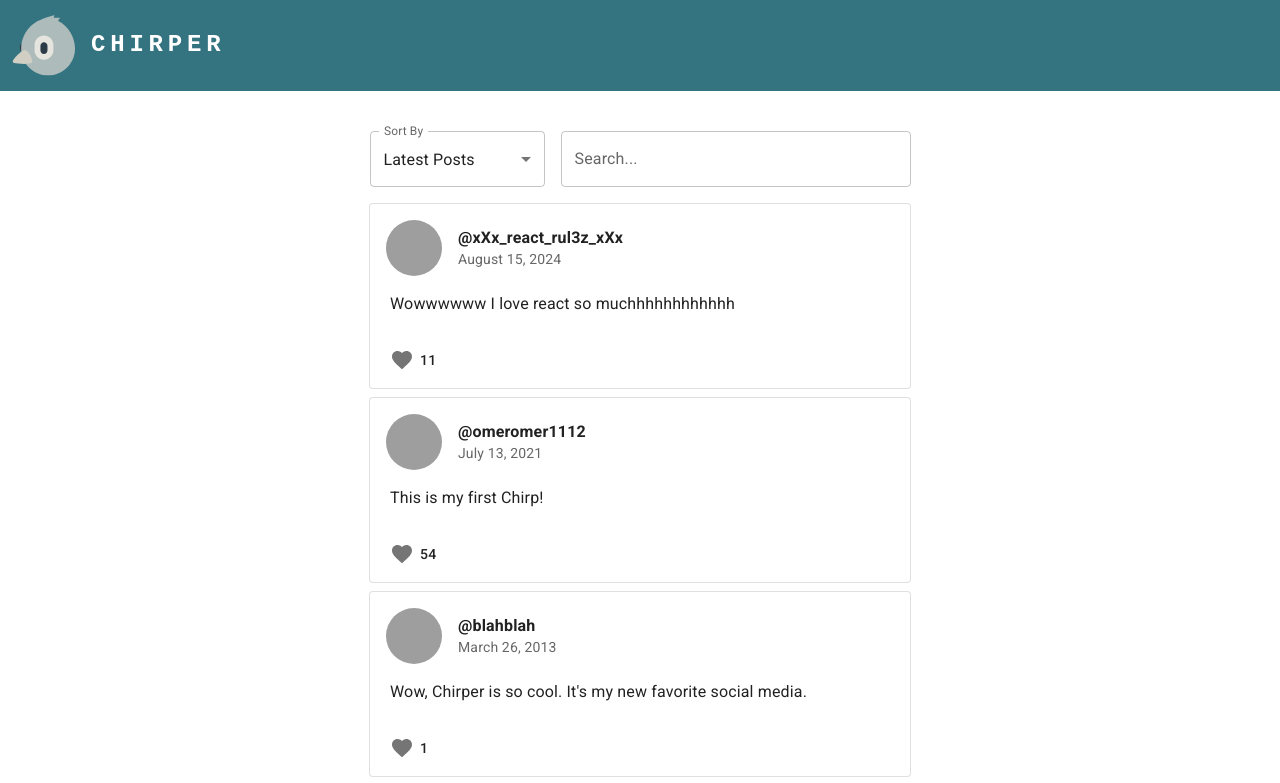
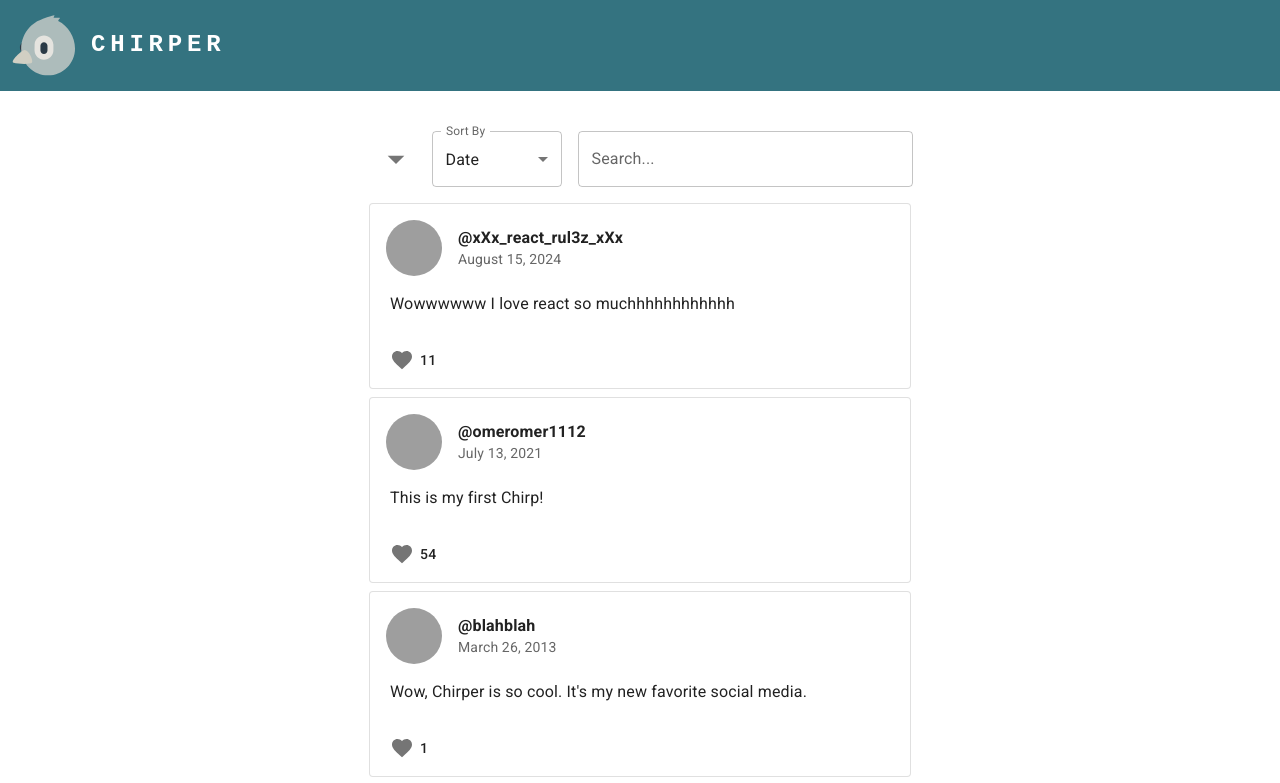
Before and after one commit to omerbank/chirper, a React (Vite) app in the folder frontend/chirper-client/: page / in a window 1280 px wide. Shown: the top 783 px of the page. Built offline with nearby package versions, Linux system fonts and the light colour scheme; grey boxes are pictures that could not be loaded.

Commit message:
Add sorting order button

```diff
--- a/frontend/chirper-client/src/components/PostStack/PostStack.tsx
+++ b/frontend/chirper-client/src/components/PostStack/PostStack.tsx
@@ -6,6 +6,7 @@ export default function PostStack({
   posts,
   searchText = '',
   sortMethod = 0,
+  isAscending = false,
 }: PostStackProps) {
   const sortedPosts = posts.sort((postA, postB) => {
     const sortKey = sortMethod === 0 ? 'postedAt' : 'likesNum';
@@ -15,6 +16,8 @@ export default function PostStack({
   const filteredPosts = sortedPosts.filter((post) =>
     post.content.toLowerCase().includes(searchText.toLowerCase())
   );
+
+  if (isAscending) filteredPosts.reverse();
 
   return filteredPosts.length > 0 ? (
     <Stack direction="column" spacing={1}>
--- a/frontend/chirper-client/src/components/PostStack/types.ts
+++ b/frontend/chirper-client/src/components/PostStack/types.ts
@@ -4,4 +4,5 @@ export type PostStackProps = {
   posts: Post[];
   searchText: string;
   sortMethod: number;
+  isAscending: boolean;
 };
--- a/frontend/chirper-client/src/views/Home/Home.tsx
+++ b/frontend/chirper-client/src/views/Home/Home.tsx
@@ -7,19 +7,23 @@ import { useState } from 'react';
 export default function Home() {
   const [searchText, setSearchText] = useState('');
   const [sortMethod, setSortMethod] = useState(0);
+  const [isAscending, setIsAscending] = useState(false);
 
   return (
     <Grid container direction="column" alignItems="center">
       <SearchBarAndSort
         searchText={searchText}
         sortMethod={sortMethod}
+        isAscending={isAscending}
         onSearchTextChange={setSearchText}
         onSortMethodChange={setSortMethod}
+        onSortOrderChange={setIsAscending}
       />
       <PostStack
+        posts={posts}
         searchText={searchText}
         sortMethod={sortMethod}
-        posts={posts}
+        isAscending={isAscending}
       />
     </Grid>
   );
--- a/frontend/chirper-client/src/views/Home/SearchBarAndSort/SearchBarAndSort.tsx
+++ b/frontend/chirper-client/src/views/Home/SearchBarAndSort/SearchBarAndSort.tsx
@@ -1,22 +1,33 @@
 import {
   Box,
   FormControl,
+  IconButton,
   InputLabel,
   MenuItem,
   Select,
   TextField,
 } from '@mui/material';
 import { SearchBarAndSortProps } from './types';
+import { ArrowDropDown, ArrowDropUp } from '@mui/icons-material';
 
 export default function SearchBarAndSort({
   searchText,
   sortMethod,
+  isAscending,
   onSearchTextChange,
   onSortMethodChange,
+  onSortOrderChange,
 }: SearchBarAndSortProps) {
   return (
     <Box sx={{ display: 'flex', gap: 2, mb: 2 }}>
-      <FormControl sx={{ width: 175 }}>
+      <IconButton onClick={() => onSortOrderChange(!isAscending)}>
+        {isAscending ? (
+          <ArrowDropUp sx={{ fontSize: 40 }}></ArrowDropUp>
+        ) : (
+          <ArrowDropDown sx={{ fontSize: 40 }}></ArrowDropDown>
+        )}
+      </IconButton>
+      <FormControl sx={{ width: 130, ml: -1 }}>
         <InputLabel id="sort-by-label">Sort By</InputLabel>
         <Select
           labelId="sort-by-label"
@@ -24,7 +35,7 @@ export default function SearchBarAndSort({
           label="Sort By"
           onChange={(e) => onSortMethodChange(e.target.value as number)}
         >
-          <MenuItem value={0}>Latest Posts</MenuItem>
+          <MenuItem value={0}>Date</MenuItem>
           <MenuItem value={1}>Popularity</MenuItem>
         </Select>
       </FormControl>
@@ -33,7 +44,7 @@ export default function SearchBarAndSort({
         variant="outlined"
         value={searchText}
         onChange={(e) => onSearchTextChange(e.target.value)}
-        sx={{ width: 350 }}
+        sx={{ width: 335 }}
       />
     </Box>
   );
--- a/frontend/chirper-client/src/views/Home/SearchBarAndSort/types.ts
+++ b/frontend/chirper-client/src/views/Home/SearchBarAndSort/types.ts
@@ -1,6 +1,8 @@
 export type SearchBarAndSortProps = {
   searchText: string;
   sortMethod: number;
+  isAscending: boolean;
   onSearchTextChange: (newSearchText: string) => void;
   onSortMethodChange: (newSortMethod: number) => void;
+  onSortOrderChange: (newSortOrder: boolean) => void;
 };
```
